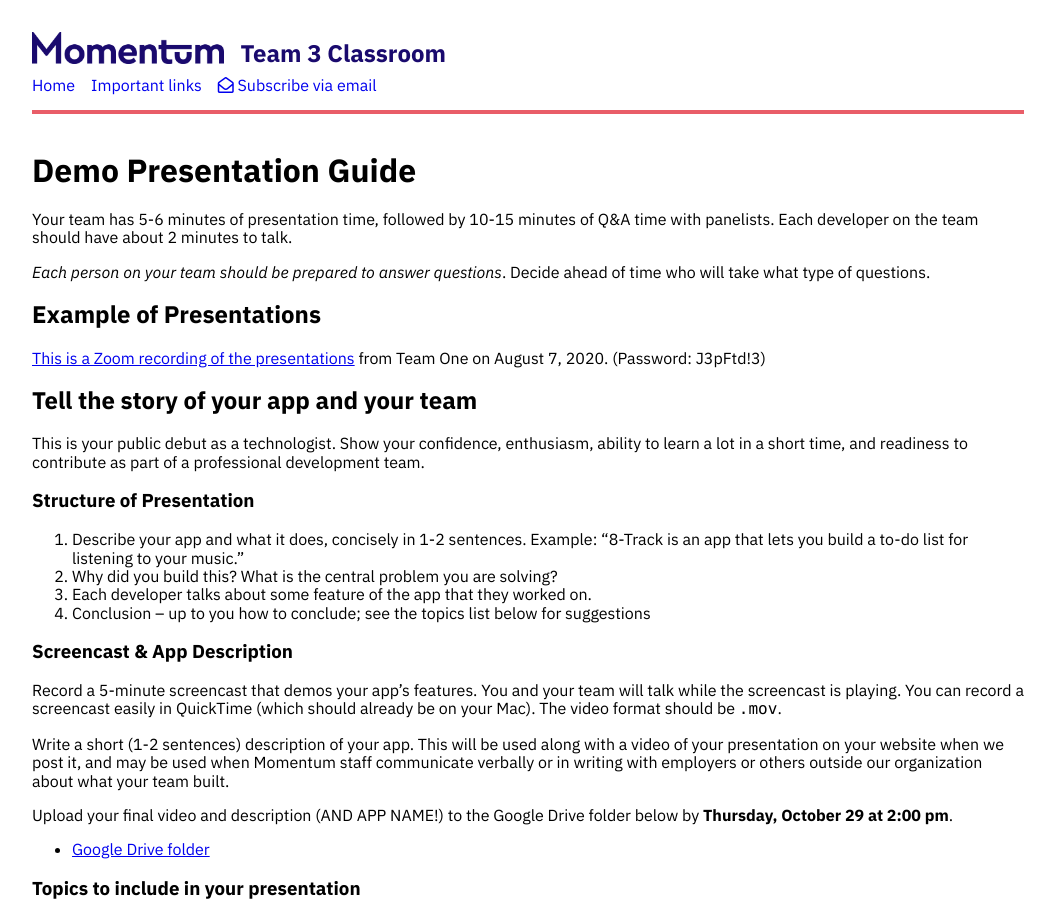
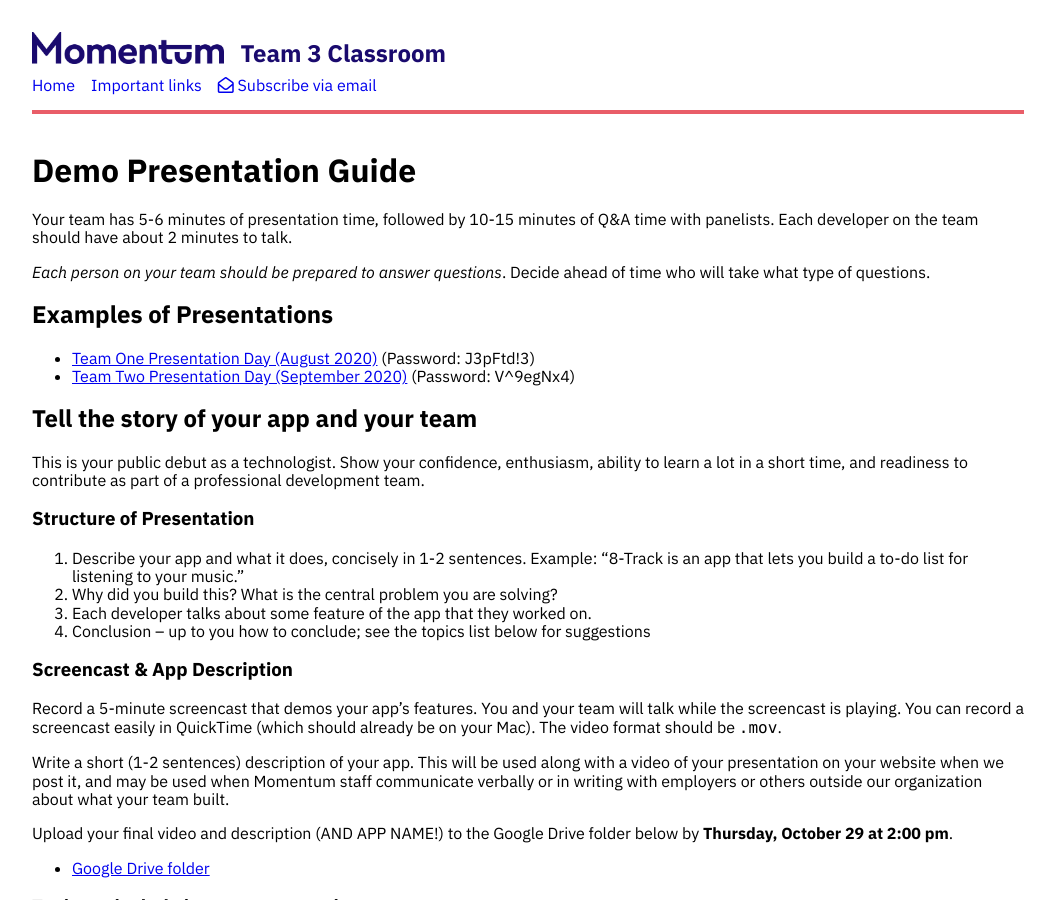
Before and after one commit to momentum-team-3/momentum-team-3.github.io, a Jekyll site: the page built from phase-4-demos.md, in a window 1280 px wide and 900 px high. Shown: the whole window, without its empty margins (112-1167 px from the left). Built offline with Jekyll 4.4.1, drawn with Linux system fonts in a browser that asks for light colours; nearby versions of some CDN libraries.

Commit message:
Add link to Team Two presentations

```diff
--- a/phase-4-demos.md
+++ b/phase-4-demos.md
@@ -10,9 +10,10 @@ Your team has 5-6 minutes of presentation time, followed by 10-15 minutes of Q&A
 
 _Each person on your team should be prepared to answer questions_. Decide ahead of time who will take what type of questions.
 
-## Example of Presentations
+## Examples of Presentations
 
-[This is a Zoom recording of the presentations](https://us02web.zoom.us/rec/play/65MsI7-o_z03EtKWsgSDBPF5W9Xvequs0SEd_6VemUe0ASVRN1f1ZuYXZ-H2_-T8ccQp0VjD-0btYf9g?startTime=1596808567000) from Team One on August 7, 2020. (Password: J3pFtd!3)
+- [Team One Presentation Day (August 2020)](https://us02web.zoom.us/rec/play/65MsI7-o_z03EtKWsgSDBPF5W9Xvequs0SEd_6VemUe0ASVRN1f1ZuYXZ-H2_-T8ccQp0VjD-0btYf9g?startTime=1596808567000) (Password: J3pFtd!3)
+- [Team Two Presentation Day (September 2020)](https://us02web.zoom.us/rec/share/HRN1qN11i5OuY6cS9S8O4mGfn0-cwZbaPPCRO9861W-77wH-YBeQKvO7aDZkZtBs.N09hjeocw3OvewZj) (Password: V^9egNx4)
 
 ## Tell the story of your app and your team
 
```
